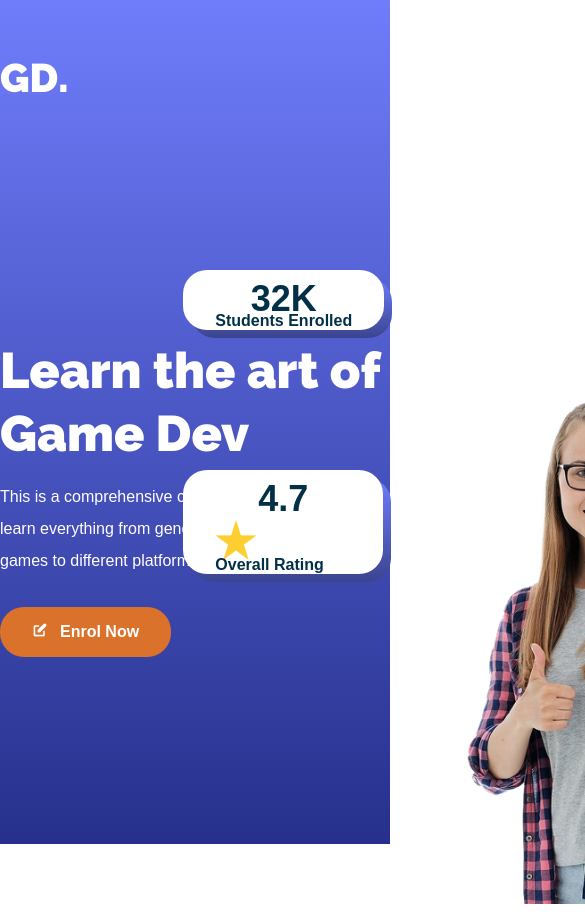
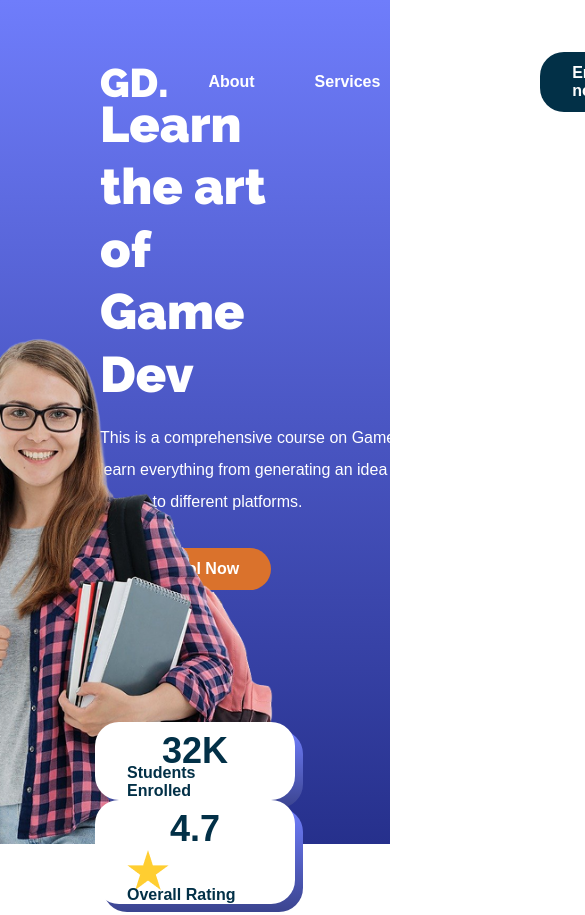
Before and after one commit to rick8935/FigmaParaHtml, a plain HTML site: page index.html in a window 390 px wide. Shown: the top 915 px of the page, 585 px wide, since content can reach past the window. Drawn offline with Linux system fonts and the light colour scheme.

Commit message:
javascritptt

```diff
--- a/main.js
+++ b/main.js
@@ -0,0 +1,9 @@
+const nav = document.querySelector("nav");
+
+window.addEventListener("scroll", () => {
+    if(window.pageYOffset > 60) {
+        nav.classList.add("scrolled");
+    } else {
+        nav.classList.remove("scrolled")
+    }
+})
--- a/style.css
+++ b/style.css
@@ -65,8 +65,18 @@ nav {
     align-items: center;
     position: fixed;
     width: 1134px;
-    top: 36px;
+    top: 0;
+    padding: 36px 0 ;
     z-index: 100;
+    transition: all 500ms ease;
+}
+
+nav.scrolled {
+    background: var(--dark-color);
+    box-shadow: 0 16px 14px -8px rgba(0, 0, 0, 0.3);
+    border-radius: 0 0 8px 8px;
+    top: 0;
+    padding: 12px;
 }
 
 nav .logo {
@@ -495,3 +505,53 @@ footer form .submit-btn {
 footer .copyright {
     margin-top: 36px;
 }
+
+@media(max-width: 1100px) {
+    .btn {
+        padding: 12px 32px;
+    }
+
+    .wrapper {
+        padding: 0 100px;
+    }
+
+    nav {
+        width: 100%;
+        left: 0;
+        right: 0;
+        padding: 36px 100px;
+    }
+
+    nav.scrolled {
+        padding: 16px 100px;
+    }
+
+    header,
+    .hero-section,
+    header .wrapper {
+        max-height: 1000px;
+    }
+
+    .hero-section {
+        flex-direction: column;
+    }
+
+    .hero-section .left {
+        width: 100%;
+    }
+
+    .hero-section .right {
+        position: absolute;
+        bottom: 0;
+    }
+
+    .hero-section .achievement-card {
+        position: relative;
+    }
+
+    .achievement-card.achievement-card.students-enrolled,
+    .achievement-card.achievement-card.overall-rating {
+        left: unset;
+        top: unset;
+    }
+}
```
